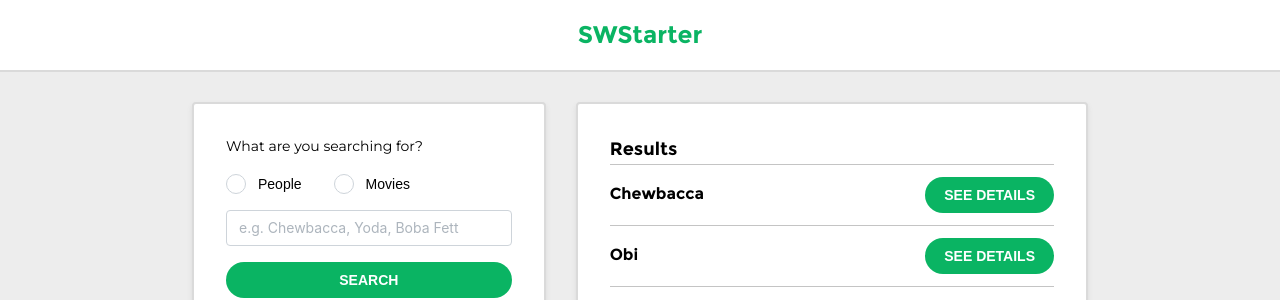
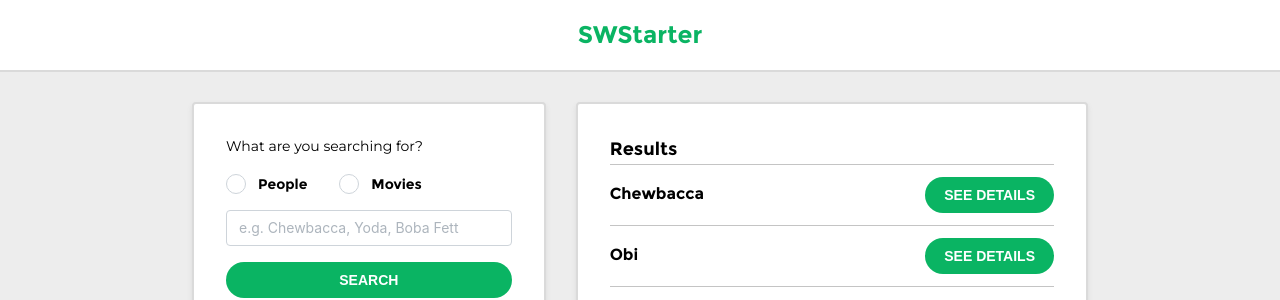
Before and after one commit to jrbarbieri/lawnstarter-test, a React (Vite) app: page / in a window 1280 px wide. Shown: the top 300 px of the page. Built offline with nearby package versions, Linux system fonts and the light colour scheme.

Commit message:
feat: add Radio component styles with Montserrat font

```diff
--- a/src/theme.js
+++ b/src/theme.js
@@ -71,5 +71,14 @@ export const theme = createTheme({
         },
       }),
     },
+    Radio: {
+      styles: {
+        label: {
+          fontWeight: 700,
+          fontSize: "14px",
+          fontFamily: "Montserrat, sans-serif",
+        },
+      },
+    },
   },
 });
```
